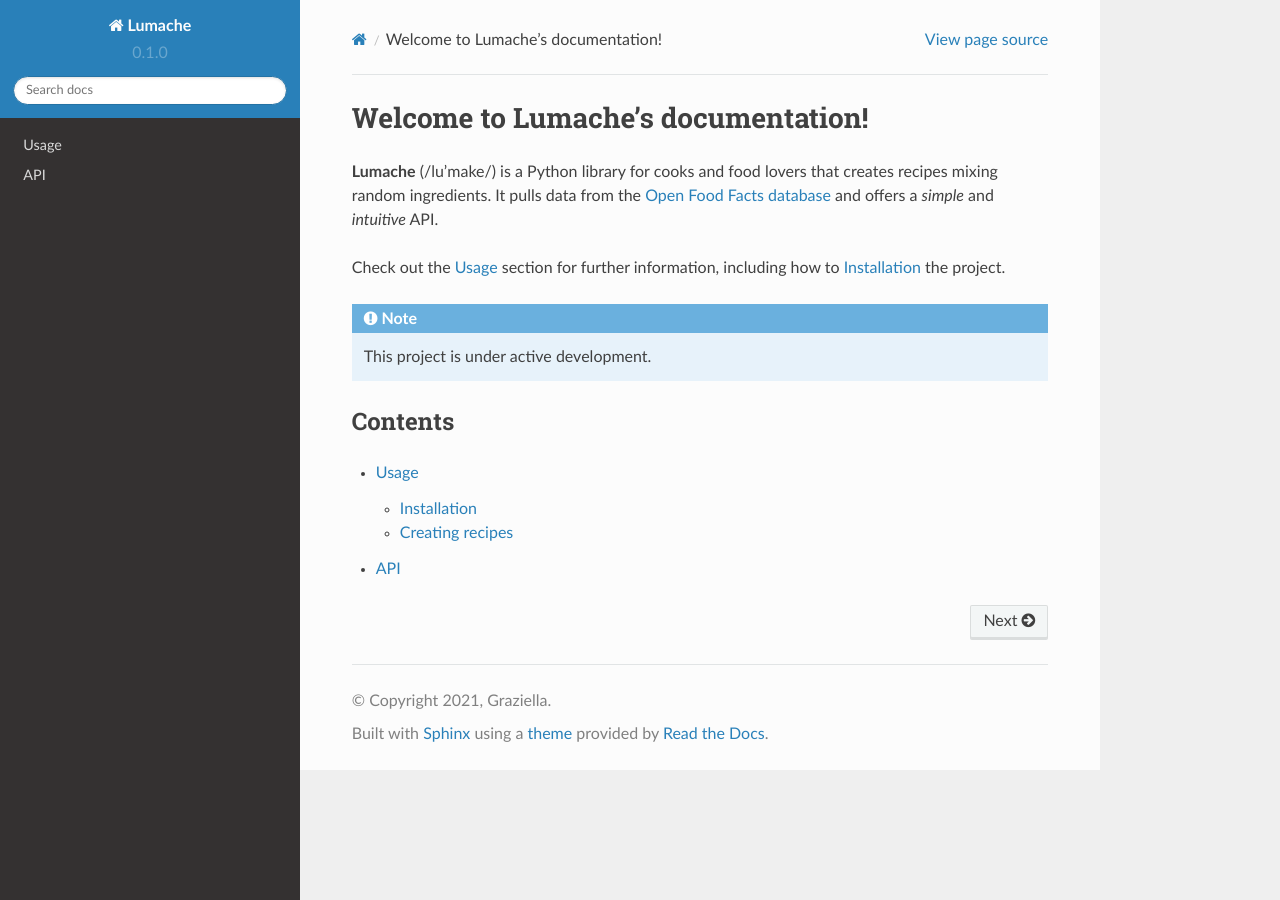
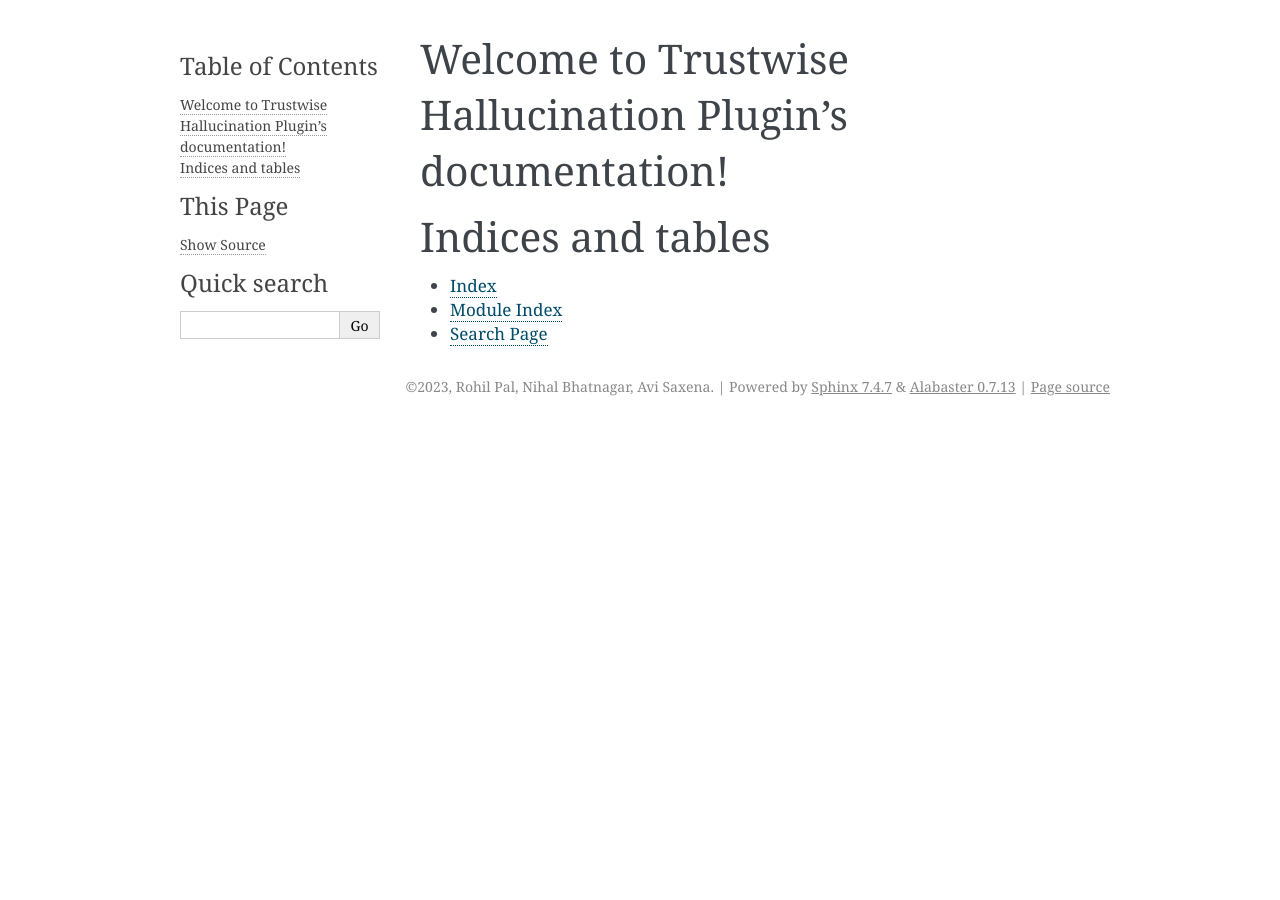
Before and after one commit to rohil-tw/trustwise-docs, a Sphinx documentation site: the page built from docs/source/index.rst, in a window 1280 px wide. Built offline with Sphinx 7.4.7, drawn with Linux system fonts in a browser that asks for light colours.

Commit message:
Add v1 docs

```diff
--- a/docs/requirements.txt
+++ /dev/null
@@ -1,2 +0,0 @@
-sphinx==7.1.2
-sphinx-rtd-theme==1.3.0rc1
--- a/docs/source/api.rst
+++ /dev/null
@@ -1,7 +0,0 @@
-API
-===
-
-.. autosummary::
-   :toctree: generated
-
-   lumache
--- a/docs/source/conf.py
+++ b/docs/source/conf.py
@@ -1,35 +1,28 @@
 # Configuration file for the Sphinx documentation builder.
+#
+# For the full list of built-in configuration values, see the documentation:
+# https://www.sphinx-doc.org/en/master/usage/configuration.html
 
-# -- Project information
+# -- Project information -----------------------------------------------------
+# https://www.sphinx-doc.org/en/master/usage/configuration.html#project-information
 
-project = 'Lumache'
-copyright = '2021, Graziella'
-author = 'Graziella'
+project = 'Trustwise Hallucination Plugin'
+copyright = '2023, Rohil Pal, Nihal Bhatnagar, Avi Saxena'
+author = 'Rohil Pal, Nihal Bhatnagar, Avi Saxena'
+release = '1'
 
-release = '0.1'
-version = '0.1.0'
+# -- General configuration ---------------------------------------------------
+# https://www.sphinx-doc.org/en/master/usage/configuration.html#general-configuration
 
-# -- General configuration
-
-extensions = [
-    'sphinx.ext.duration',
-    'sphinx.ext.doctest',
-    'sphinx.ext.autodoc',
-    'sphinx.ext.autosummary',
-    'sphinx.ext.intersphinx',
-]
-
-intersphinx_mapping = {
-    'python': ('https://docs.python.org/3/', None),
-    'sphinx': ('https://www.sphinx-doc.org/en/master/', None),
-}
-intersphinx_disabled_domains = ['std']
+extensions = []
 
 templates_path = ['_templates']
+exclude_patterns = []
 
-# -- Options for HTML output
 
-html_theme = 'sphinx_rtd_theme'
 
-# -- Options for EPUB output
-epub_show_urls = 'footnote'
+# -- Options for HTML output -------------------------------------------------
+# https://www.sphinx-doc.org/en/master/usage/configuration.html#options-for-html-output
+
+html_theme = 'alabaster'
+html_static_path = ['_static']
--- a/docs/source/index.rst
+++ b/docs/source/index.rst
@@ -1,22 +1,20 @@
-Welcome to Lumache's documentation!
-===================================
+.. Trustwise Hallucination Plugin documentation master file, created by
+   sphinx-quickstart on Sat Sep 30 01:14:48 2023.
+   You can adapt this file completely to your liking, but it should at least
+   contain the root `toctree` directive.
 
-**Lumache** (/lu'make/) is a Python library for cooks and food lovers
-that creates recipes mixing random ingredients.
-It pulls data from the `Open Food Facts database <https://world.openfoodfacts.org/>`_
-and offers a *simple* and *intuitive* API.
-
-Check out the :doc:`usage` section for further information, including
-how to :ref:`installation` the project.
-
-.. note::
-
-   This project is under active development.
-
-Contents
---------
+Welcome to Trustwise Hallucination Plugin's documentation!
+==========================================================
 
 .. toctree::
+   :maxdepth: 2
+   :caption: Contents:
 
-   usage
-   api
+
+
+Indices and tables
+==================
+
+* :ref:`genindex`
+* :ref:`modindex`
+* :ref:`search`
```
Also changed, not shown: docs/source/usage.rst (deleted, +0 -33 lines), .readthedocs.yaml, main.py (renamed from lumache.py), 1 other file.
